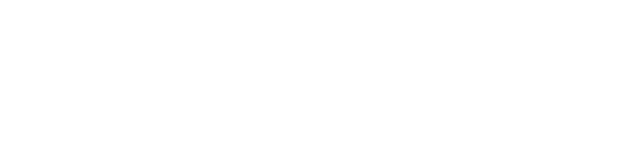
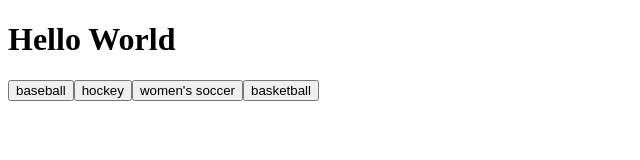
Before and after one commit to lindsive/GifTastic, a plain HTML site: page index.html in a window 1280 px wide. Shown: the whole page, without its empty margins (0-640 px from the left). Drawn offline with nearby package versions, Linux system fonts and the light colour scheme.

Commit message:
fixed problem with the buttons for loop

```diff
--- a/index.html
+++ b/index.html
@@ -1,22 +1,55 @@
 <!DOCTYPE html>
-<html>
+<html lang="en">
 
 <head>
-    <title>GifTastic</title>
     <meta charset="UTF-8">
     <meta name="viewport" content="width=device-width, initial-scale=1.0">
+    <meta http-equiv="X-UA-Compatible" content="ie=edge">
+    <title>GifTastic</title>
 </head>
+
 <body>
 
-<script src="https://cdnjs.cloudflare.com/ajax/libs/jquery/3.2.1/jquery.min.js"></script>
-<script>
+    <h1>Hello World</h1>
+
+    <div id="buttons"></div>
+
+    <div id="gifs"></div>
+
+    <div id="addButton"></div>
+
+    <script src="https://cdnjs.cloudflare.com/ajax/libs/jquery/3.3.1/jquery.min.js"></script>
+    <script>
+        console.log("here")
+        $(document).ready(function () {
+
+            var topic = ["baseball", "hockey", "women's soccer", "basketball"];
+
+            function makeButtons() {
+
+                $("#addButton").empty();
+
+                for (var i = 0; i < topic.length; i++) {
+
+                    var buttons = $("<button>");
+
+                    buttons.addClass("sport")
+
+                    buttons.attr("data-sport")
+
+                    buttons.text(topic[i]);
+
+                    $("#addButton").append(buttons)
+                }
+            }
+            makeButtons();
 
 
 
 
-</script>
 
+        })
+    </script>
+</body>
 
-
-</body>
 </html>
```
